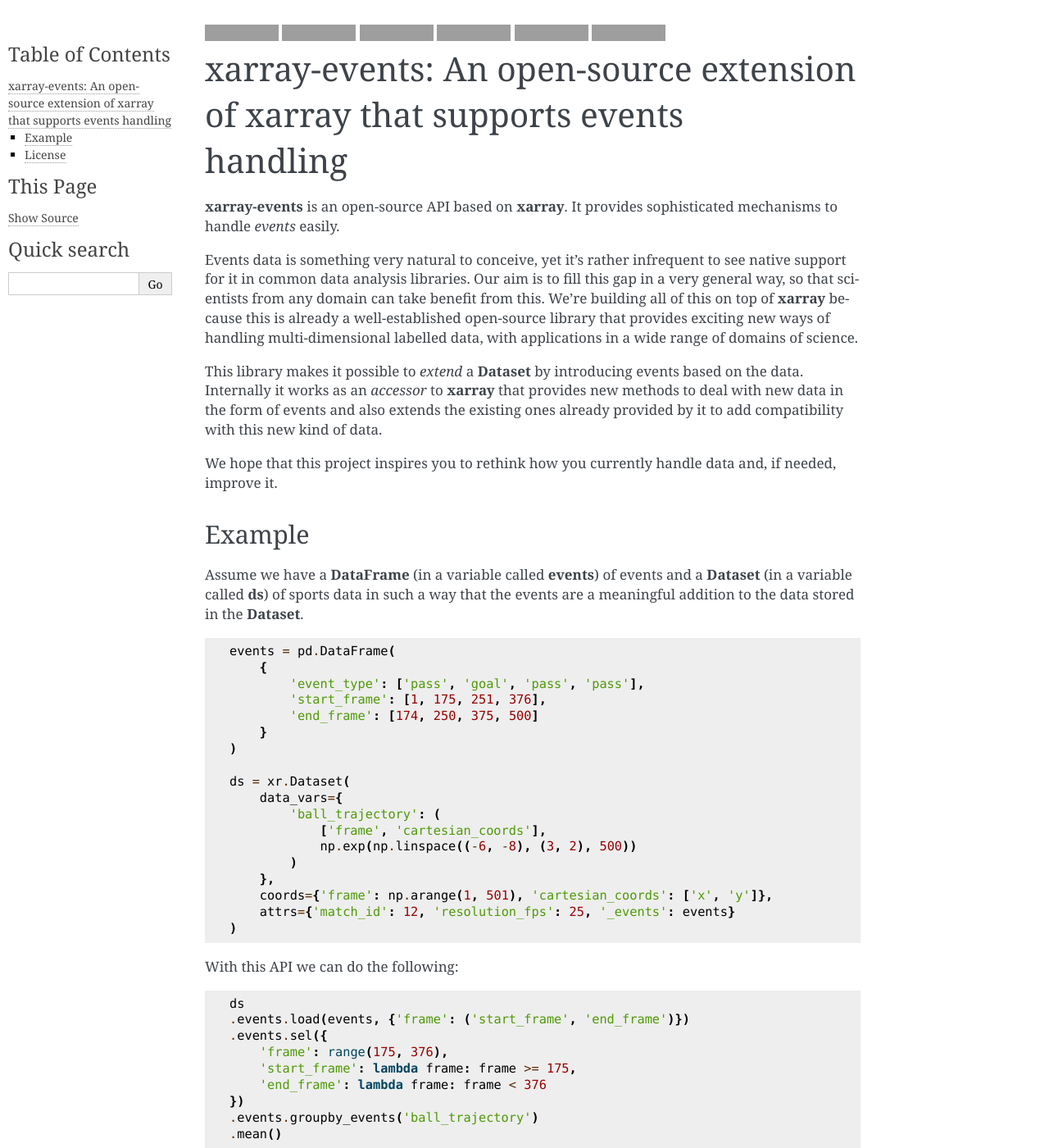
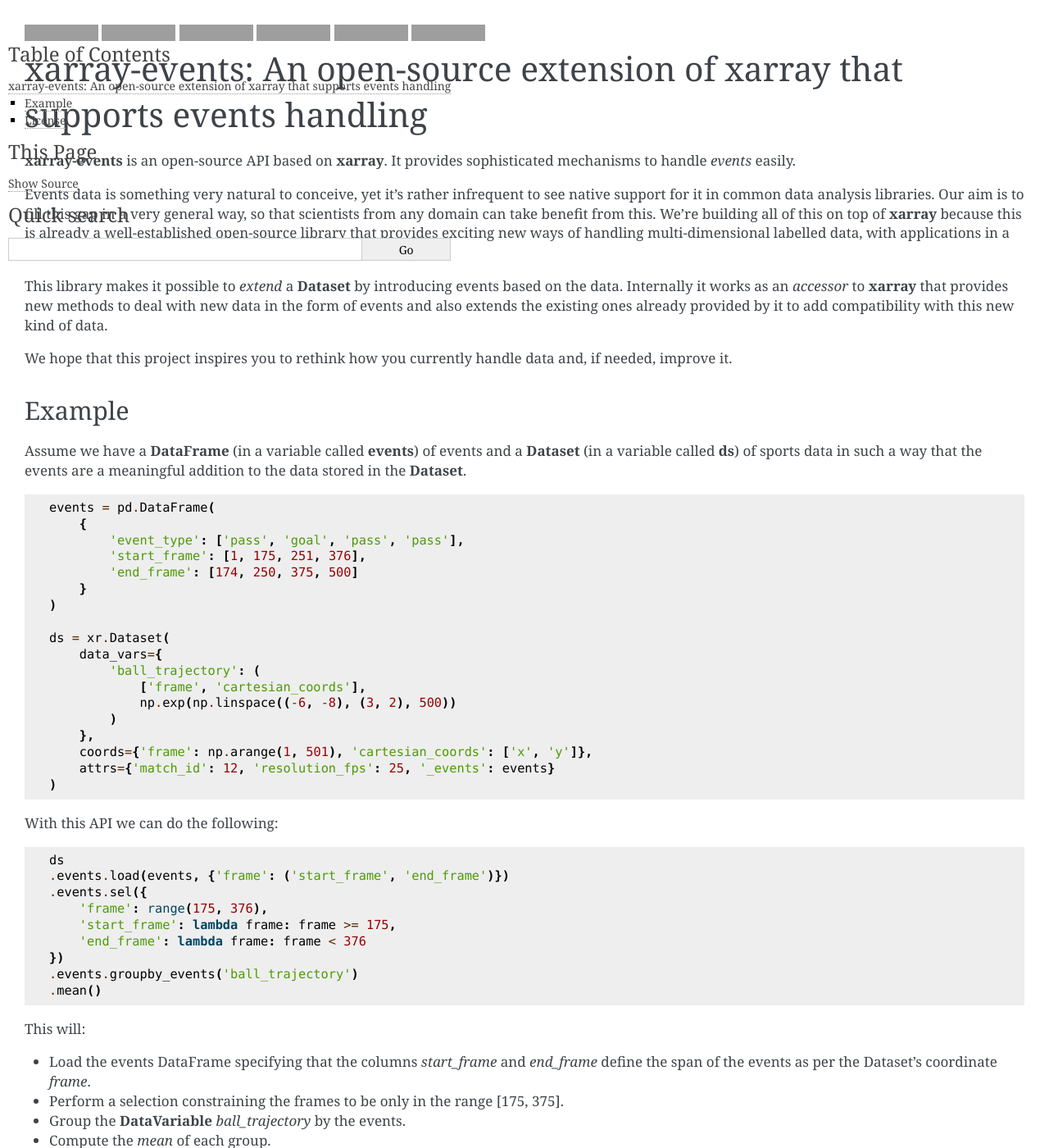
Before and after one commit to teibit/xarray-events, a Sphinx documentation site: the page built from docs/source/index.rst, in a window 1280 px wide and 1400 px high. Shown: the whole window at 82% size. Built offline with Sphinx 7.4.7, drawn with Linux system fonts in a browser that asks for light colours; grey boxes are pictures that could not be loaded.

Commit message:
Tune docs' page width

```diff
--- a/docs/source/conf.py
+++ b/docs/source/conf.py
@@ -70,6 +70,8 @@ html_theme = 'alabaster'
 
 html_theme_options = {
     'page_width': 'auto',
+    'sidebar_width': 'auto',
+    'body_max_width': 'auto',
     'github_repo': 'xarray-events',
     'github_user': 'teibit',
     'show_relbars': 'true',
```
